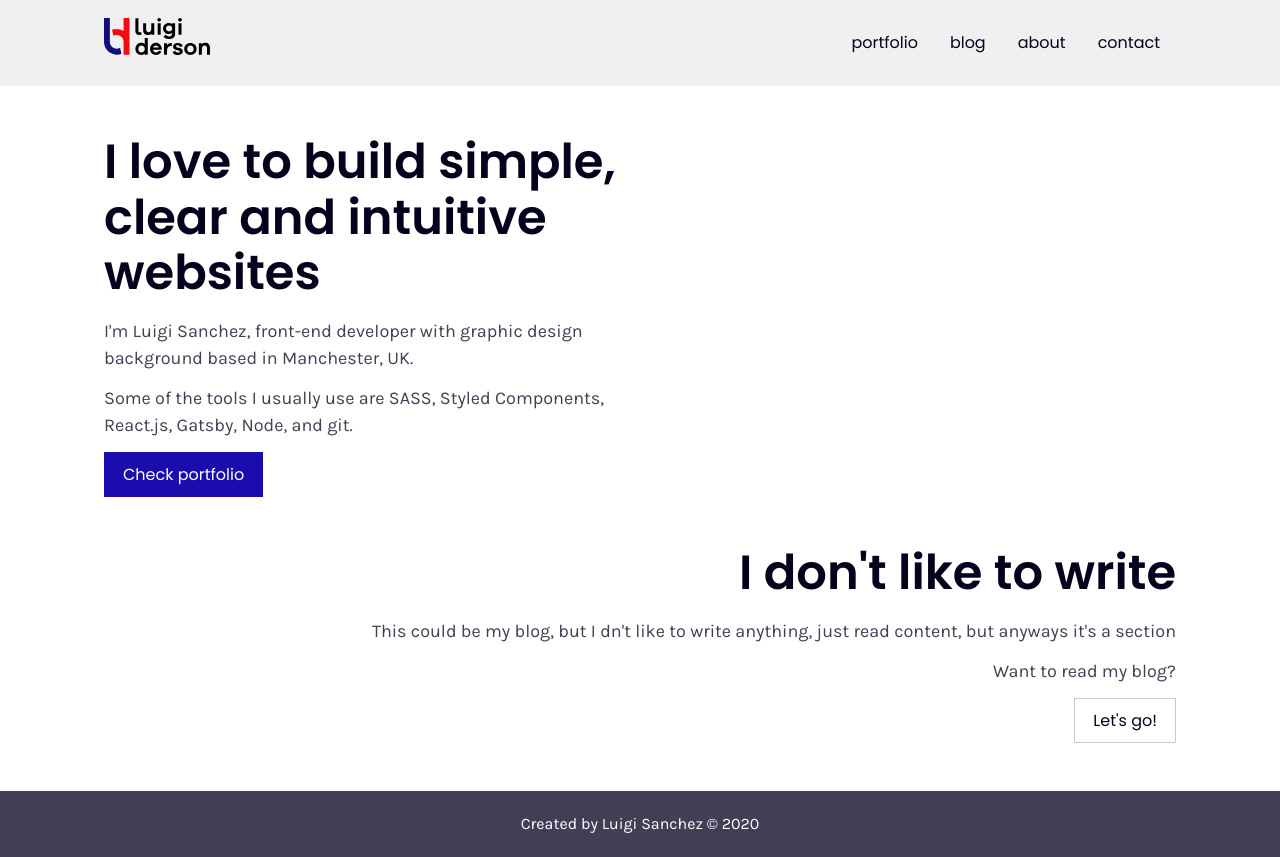
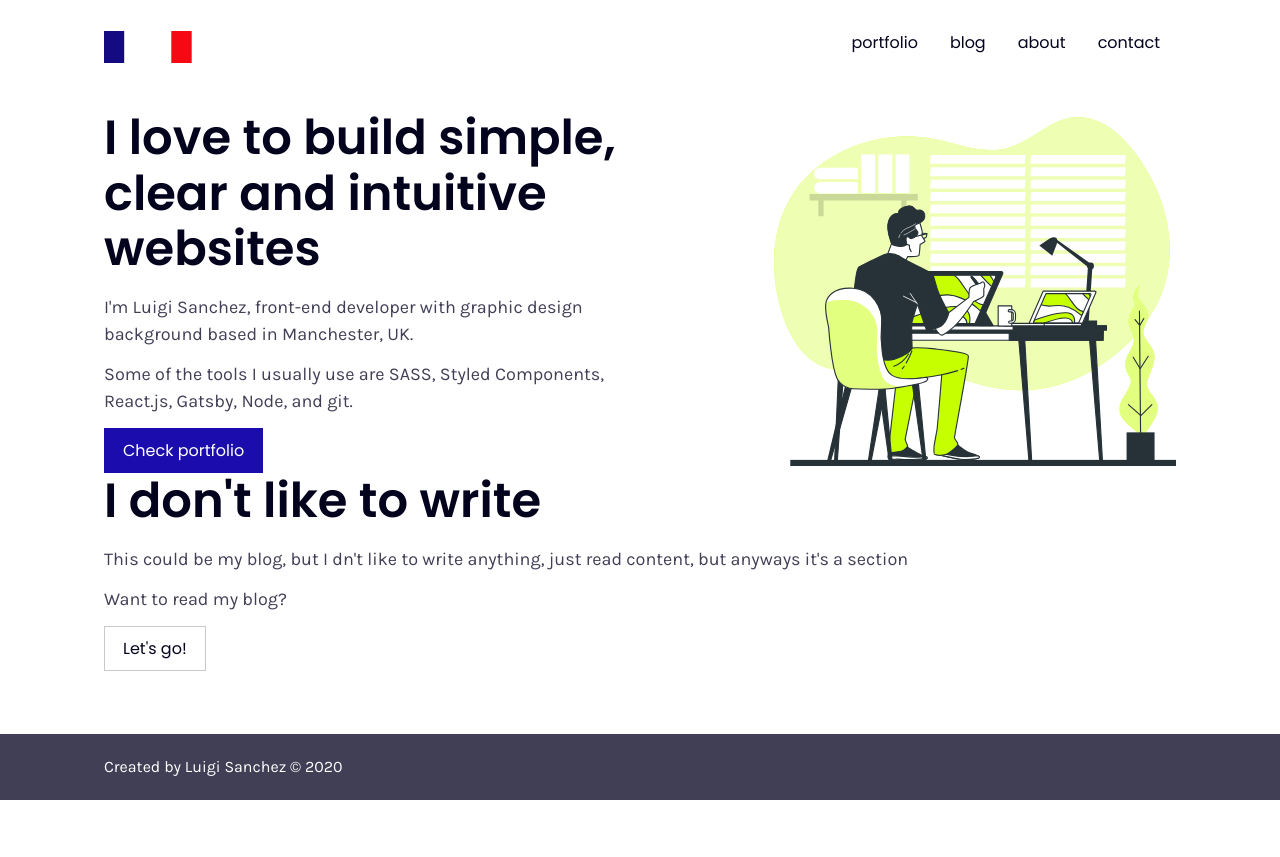
Before and after one commit to luigi-derson/gatsby-portfolio, a Gatsby site: page / in a window 1280 px wide. After the commit the page ends 800 px from the top, so only its background shows below. Built offline with nearby package versions, Linux system fonts and the light colour scheme; Gatsby itself is replaced by a stand-in of ours.

Commit message:
styled-components

```diff
--- a/src/components/footer.jsx
+++ b/src/components/Footer.js
@@ -1,7 +1,7 @@
 import React from "react"
 import { graphql, useStaticQuery } from "gatsby"
 
-import { StyledFooter, MainContainer, FlexContainer } from "./shared/container"
+import { StyledFooter, MainContainer } from "./shared/container"
 
 const Footer = () => {
   const data = useStaticQuery(graphql`
@@ -16,9 +16,7 @@ const Footer = () => {
   return (
     <StyledFooter>
       <MainContainer>
-        <FlexContainer justify={"center"}>
-          <p>Created by {data.site.siteMetadata.author} &copy; 2020</p>
-        </FlexContainer>
+        <p>Created by {data.site.siteMetadata.author} &copy; 2020</p>
       </MainContainer>
     </StyledFooter>
   )
--- a/src/components/header.jsx
+++ b/src/components/Header.js
@@ -1,18 +1,23 @@
 import React from "react"
 
-import { BlackLogo } from "./shared/image"
+import { BlackLogo, WhiteLogo } from "./shared/image"
+import Logo from "./shared/logo"
 import { NavBar } from "./shared/nav"
 import { NavList } from "./shared/list"
 import { StyledLink } from "./shared/button"
-import { StyledHeader, MainContainer, FlexContainer } from "./shared/container"
+import {
+  StyledHeader,
+  MainContainer,
+  HeaderContainer,
+} from "./shared/container"
 
 const Header = () => {
   return (
     <StyledHeader>
       <MainContainer>
-        <FlexContainer justify={"space-between"}>
+        <HeaderContainer>
           <StyledLink to="/">
-            <BlackLogo />
+            <Logo />
           </StyledLink>
           <NavBar>
             <NavList>
@@ -30,7 +35,7 @@ const Header = () => {
               </li>
             </NavList>
           </NavBar>
-        </FlexContainer>
+        </HeaderContainer>
       </MainContainer>
     </StyledHeader>
   )
--- /dev/null
+++ b/src/components/Layout.js
@@ -0,0 +1,22 @@
+import React from "react"
+import { ThemeProvider } from "styled-components"
+
+import theme from "../theme/index"
+import dark from "../theme/dark"
+import Head from "../components/Head"
+import Header from "./Header"
+import Footer from "./Footer"
+import GlobalStyle from "./reset.css"
+import { StyledMain } from "./shared/container"
+
+const Layout = ({ headTitle, children }) => (
+  <ThemeProvider theme={theme}>
+    <GlobalStyle />
+    <Head pageTitle={headTitle} />
+    <Header />
+    <StyledMain>{children}</StyledMain>
+    <Footer />
+  </ThemeProvider>
+)
+
+export default Layout
--- a/src/components/layout.jsx
+++ /dev/null
@@ -1,21 +0,0 @@
-import React from "react"
-import { ThemeProvider } from "styled-components"
-
-import theme from "../theme/index"
-import GlobalStyle from "./reset.css"
-import { StyledMain } from "./shared/container"
-import Header from "./header"
-import Footer from "./footer"
-
-const Layout = ({ children }) => (
-  <>
-    <ThemeProvider theme={theme}>
-      <GlobalStyle />
-      <Header />
-      <StyledMain>{children}</StyledMain>
-      <Footer />
-    </ThemeProvider>
-  </>
-)
-
-export default Layout
--- a/src/components/reset.css.js
+++ b/src/components/reset.css.js
@@ -21,13 +21,13 @@ export default createGlobalStyle`
       sans-serif, 'Apple Color Emoji', 'Segoe UI Emoji', 'Segoe UI Symbol';
     font-weight: 400;
     min-height: 100%;
-    width: 100vw;
   }
 
   body {
     margin: 0;
     width: 100%;
     height: 100%;
+    background: ${props => props.theme.base.white}
   }
 
   main {
--- a/src/components/shared/container.js
+++ b/src/components/shared/container.js
@@ -6,7 +6,6 @@ export const StyledMain = styled.main`
 `
 
 export const StyledHeader = styled.header`
-  background: ${props => props.theme.base.lgGray};
   padding: ${props => props.theme.size.md} 0;
   display: flex;
   justify-content: space-between;
@@ -18,24 +17,35 @@ export const StyledSection = styled.section`
 
 export const StyledFooter = styled.footer`
   background: ${props => props.theme.base.dkGray};
-  padding: ${props => props.theme.size.lg};
+  padding: ${props => props.theme.size.lg} 0;
   color: ${props => props.theme.base.white};
 `
 
 export const FlexContainer = styled.div`
   display: flex;
-  width: 100%;
-  ${({ justify }) => justify && `justify-content: ${justify};`}
-  ${({ align }) => align && `align-items: ${align};`}
-  ${({ direction }) => direction && `flex-direction: ${direction};`}
-  ${({ padding }) => padding && `padding: ${padding};`}
-  ${({ margin }) => margin && `margin: ${margin};`}
-  ${({ minWidth }) => minWidth && `min-width: ${minWidth};`}
-  ${({ maxWidth }) => maxWidth && `max-width: ${maxWidth};`}
-  ${({ height }) => height && `height: ${height};`}
-  ${({ minHeight }) => minHeight && `min-height: ${minHeight};`}
-  ${({ maxHeight }) => maxHeight && `max-height: ${maxHeight};`}
+  flex-direction: ${props => (props.column ? "column" : "row")};
+  justify-content: center;
+  align-items: center;
 `
+export const HeaderContainer = styled(FlexContainer)`
+  justify-content: space-between;
+`
+
+// export const FlexContainer = styled.div`
+//   display: flex;
+//   width: 100%;
+//   ${({ justify }) => justify && `justify-content: ${justify};`}
+//   ${({ align }) => align && `align-items: ${align};`}
+//   ${({ direction }) => direction && `flex-direction: ${direction};`}
+//   ${({ padding }) => padding && `padding: ${padding};`}
+//   ${({ margin }) => margin && `margin: ${margin};`}
+//   ${({ minWidth }) => minWidth && `min-width: ${minWidth};`}
+//   ${({ maxWidth }) => maxWidth && `max-width: ${maxWidth};`}
+//   ${({ height }) => height && `height: ${height};`}
+//   ${({ minHeight }) => minHeight && `min-height: ${minHeight};`}
+//   ${({ maxHeight }) => maxHeight && `max-height: ${maxHeight};`}
+// `
+
 export const MainContainer = styled.div`
   width: 100%;
   max-width: 70rem;
@@ -44,9 +54,8 @@ export const MainContainer = styled.div`
 `
 export const HeroWrapper = styled(FlexContainer)`
   width: 100%;
-  flex-direction: column;
-
-  @media (min-width: ${props => props.theme.breakpoint.md}) {
+  justify-content: space-between;
+  div {
     width: 50%;
   }
 `
--- a/src/components/shared/image.js
+++ b/src/components/shared/image.js
@@ -1,16 +1,17 @@
 import styled from "styled-components"
 
-import WhiteLogoPath from "../../images/logo-white.svg"
-import BlackLogoPath from "../../images/logo-black.svg"
+import designer from "../../images/hero-img.svg"
 
-export const WhiteLogo = styled.img.attrs({
-  src: WhiteLogoPath,
+export const Designer = styled.img.attrs({
+  src: designer,
+  alt: "Designer",
 })`
-  height: 2rem;
+  width: 75%;
+  height: 100%;
 `
-
-export const BlackLogo = styled.img.attrs({
-  src: BlackLogoPath,
-})`
-  height: 2.3rem;
+export const ImageWrapper = styled.div`
+  width: ${props => (props.width ? props.width : "100%")};
+  height: ${props => (props.height ? props.height : "100%")};
+  display: flex;
+  justify-content: flex-end;
 `
--- /dev/null
+++ b/src/components/shared/logo.js
@@ -0,0 +1,135 @@
+import React from "react"
+import styled from "styled-components"
+
+const SVG = styled.svg.attrs({
+  version: "1.1",
+  xmlns: "http://www.w3.org/2000/svg",
+  viewBow: "0 0 364.7 126.2",
+  id: "logo",
+  fillRule: "evenodd",
+  clipRule: "evenodd",
+  xmlns: "http://www.w3.org/2000/svg",
+  "aria-labelledby": "title",
+})`
+  position: absolute;
+  top: 0;
+  right: 0;
+  bottom: 0;
+  left: 0;
+  height: 100%;
+  width: 100%;
+  .st0 {
+    fill: #140a82;
+  }
+  .st1 {
+    fill: #f50a14;
+  }
+  .st2 {
+    fill: ${props => (props.black ? "#000" : "#fff")};
+  }
+`
+
+const LogoWrapper = styled.div`
+  display: inline-block;
+  flex: none;
+  width: 160px;
+  height: 2rem;
+  top: 4px;
+  position: relative;
+`
+
+export default () => {
+  return (
+    <LogoWrapper>
+      <SVG>
+        <title id="title">Logo</title>
+        <path
+          class="st0"
+          d="M60,121.9c-5,2-10.4,3.1-16.1,3.1c-8.7,0-16.8-2.5-23.6-6.9C8.1,110.3,0,96.7,0,81.2V0h20.2v81.2
+	c0,13,10.6,23.6,23.6,23.6c4.2,0,8.1-1.1,11.5-3L60,121.9z"
+        />
+        <path
+          class="st1"
+          d="M87.7,0v125H67.4V81.2c0-13-10.6-23.6-23.6-23.6c-4.2,0-8.1,1.1-11.5,3l-4.7-20.2c5-2,10.4-3.1,16.1-3.1
+	c8.7,0,16.8,2.5,23.6,6.9V0H87.7z"
+        />
+        <g>
+          <g>
+            <g>
+              <path
+                class="st2"
+                d="M118.3,44.7c0,1.2,0.4,2,1.3,2.7s1.9,1.1,3.2,1.1c1.3,0,2.9-0.4,4.9-1.1l1.8,8.7c-3.1,1.4-5.9,2.1-8.5,2.1
+				c-3.9,0-7.1-1.2-9.4-3.6c-2.4-2.4-3.6-5.5-3.6-9.3V0.6h10.4L118.3,44.7L118.3,44.7z"
+              />
+              <path
+                class="st2"
+                d="M173.1,57.1h-10.4v-3.5c-3.1,3.1-7.2,4.7-12.3,4.7c-4.7,0-8.5-1.6-11.4-4.6c-2.9-3.1-4.3-7-4.3-11.9V17.9
+				H145v21.7c0,2.7,0.7,5,2.2,6.7c1.4,1.6,3.3,2.5,5.7,2.5c6.5,0,9.7-4.5,9.7-13.5V17.9H173v39.2H173.1z"
+              />
+              <path
+                class="st2"
+                d="M194.3,1.8c1.2,1.3,1.8,2.7,1.8,4.4s-0.6,3.1-1.8,4.3s-2.7,1.7-4.5,1.7s-3.3-0.5-4.5-1.7s-1.8-2.6-1.8-4.3
+				c0-1.6,0.6-3.1,1.8-4.4c1.2-1.2,2.7-1.8,4.5-1.8S193.1,0.6,194.3,1.8z M184.6,57.1V17.9H195v39.2H184.6z"
+              />
+              <path
+                class="st2"
+                d="M244.7,53.3c0,5.9-1.9,10.5-5.7,13.8c-3.8,3.2-8.9,4.9-15.3,4.9c-9.1,0-15.5-2.9-19.1-8.6L213,57
+				c1.6,2,3.2,3.5,4.7,4.4s3.5,1.3,6,1.3c3.4,0,6-0.9,8-2.9s2.9-4.6,2.9-8v-0.6c-3,2.4-7.1,3.6-12.3,3.6c-5,0-9.4-1.9-13.3-5.6
+				c-3.8-3.7-5.7-8.2-5.7-13.5s1.9-9.7,5.7-13.4s8.2-5.5,13.3-5.5s9.3,1.2,12.3,3.6V18h10L244.7,53.3z M231.6,42.9
+				c2.1-1.9,3.1-4.3,3.1-7.3s-1-5.4-3.1-7.4c-2.1-1.9-4.6-2.8-7.4-2.8c-3.1,0-5.7,0.9-7.8,2.8s-3.1,4.3-3.1,7.4s1,5.5,3.1,7.4
+				c2,1.9,4.6,2.8,7.8,2.8C227,45.8,229.4,44.9,231.6,42.9z"
+              />
+              <path
+                class="st2"
+                d="M265.9,1.8c1.2,1.3,1.8,2.7,1.8,4.4s-0.6,3.1-1.8,4.3s-2.7,1.7-4.5,1.7s-3.3-0.5-4.5-1.7
+				c-1.2-1.2-1.8-2.6-1.8-4.3c0-1.6,0.6-3.1,1.8-4.4c1.2-1.2,2.7-1.8,4.5-1.8S264.8,0.6,265.9,1.8z M256.3,57.1V17.9h10.4v39.2
+				H256.3z"
+              />
+            </g>
+          </g>
+          <g>
+            <path
+              class="st2"
+              d="M150.6,125h-10.4v-3c-3.5,2.8-7.8,4.2-12.9,4.2c-5.2,0-9.7-2-13.5-5.9s-5.7-8.9-5.7-14.8c0-6,2-10.9,5.8-14.9
+			c3.8-3.9,8.3-5.9,13.4-5.9c5.2,0,9.5,1.4,12.9,4.3V68.5h10.4V125z M136.9,113.9c2.3-2.1,3.4-4.9,3.4-8.4s-1.1-6.3-3.4-8.5
+			c-2.3-2.2-4.9-3.3-7.8-3.3c-3.2,0-5.8,1.1-7.8,3.2c-2.1,2.1-3.1,5-3.1,8.6c0,3.5,1,6.4,3.1,8.5c2,2.1,4.6,3.2,7.8,3.2
+			C132,117.2,134.6,116.1,136.9,113.9z"
+            />
+            <path
+              class="st2"
+              d="M198.6,108.2h-29.8c0.5,2.7,1.7,4.9,3.5,6.6c1.8,1.6,3.8,2.5,6.3,2.5c4.5,0,7.7-1.7,9.7-5.2l9.3,2
+			c-1.6,4-4.2,7-7.5,9s-7.1,3.1-11.5,3.1c-5.6,0-10.4-2-14.3-5.8c-3.8-3.8-5.8-8.9-5.8-14.9s2-11.1,5.9-15c3.8-3.8,8.6-5.8,14.4-5.8
+			c5.3,0,10,1.9,13.8,5.6c3.8,3.8,5.8,8.6,6,14.4L198.6,108.2L198.6,108.2z M172.8,95.6c-1.9,1.3-3.1,3.1-3.7,5.3H188
+			c-0.6-2.4-1.8-4.2-3.5-5.4c-1.6-1.2-3.6-1.8-5.8-1.8C176.6,93.7,174.6,94.3,172.8,95.6z"
+            />
+            <path
+              class="st2"
+              d="M233.6,85.6l-0.5,10h-2.3c-9.3,0-14,5.6-14,16.8V125h-10.4V85.9h10.4V93c3.5-5.1,8.2-7.7,14-7.7
+			C232,85.3,232.9,85.4,233.6,85.6z"
+            />
+            <path
+              class="st2"
+              d="M246.8,112.6c0.5,3.5,3.1,5.3,8.1,5.3c1.9,0,3.4-0.4,4.5-1.1s1.6-1.6,1.6-2.8c0-1.7-1.4-2.9-4.3-3.5l-8-1.6
+			c-3.5-0.7-6.3-2-8.2-4c-2-2-2.9-4.3-2.9-7.1c0-3.8,1.5-6.9,4.4-9.3s6.7-3.6,11.6-3.6c4.6,0,8.4,1.1,11.5,3.2
+			c3.1,2.1,4.9,4.9,5.6,8.4l-9.9,2c-0.2-1.6-0.9-2.9-2.3-3.9c-1.3-1-3.1-1.5-5.2-1.5c-1.9,0-3.2,0.4-4.1,1.1
+			c-0.9,0.8-1.3,1.7-1.3,2.7c0,1.6,1.2,2.7,3.5,3.3l9.3,2c3.4,0.7,5.9,2,7.7,4c1.7,2,2.6,4.3,2.6,7.1c0,4.2-1.6,7.5-4.6,9.7
+			c-3.1,2.3-7.3,3.4-12.6,3.4c-4.6,0-8.6-0.9-11.9-2.9c-3.3-1.9-5.2-4.8-5.6-8.6L246.8,112.6z"
+            />
+            <path
+              class="st2"
+              d="M312.4,90.7c4.1,3.8,6.1,8.8,6.1,14.8s-2,10.9-6.1,14.8c-4.2,3.8-9.1,5.8-15,5.8c-6,0-11-2-15.1-5.8
+			c-4.2-3.8-6.2-8.7-6.2-14.8c0-6,2-11,6.2-14.8s9.2-5.7,15.1-5.7C303.2,84.9,308.2,86.8,312.4,90.7z M305.1,113.9
+			c2.3-2.1,3.4-4.9,3.4-8.4s-1.1-6.3-3.4-8.5c-2.3-2.1-4.8-3.2-7.7-3.2c-3,0-5.6,1.1-7.8,3.2c-2.3,2.1-3.5,4.9-3.5,8.5
+			c0,3.5,1.2,6.4,3.5,8.5s4.9,3.2,7.8,3.2S302.8,116.1,305.1,113.9z"
+            />
+            <path
+              class="st2"
+              d="M360.4,89.2c2.9,3.1,4.3,7.1,4.3,11.9V125h-10.4v-21.7c0-2.7-0.7-5-2.1-6.7c-1.5-1.6-3.4-2.5-5.8-2.5
+			c-6.5,0-9.7,4.5-9.7,13.5V125h-10.4V85.9h10.4v3.5c3.1-3.1,7.2-4.7,12.3-4.7C353.7,84.7,357.5,86.2,360.4,89.2z"
+            />
+          </g>
+        </g>
+      </SVG>
+    </LogoWrapper>
+  )
+}
--- a/src/pages/404.js
+++ b/src/pages/404.js
@@ -1,14 +1,12 @@
 import React from "react"
 
-import Layout from "../components/layout"
-import Head from "../components/head"
+import Layout from "../components/Layout"
 import { StyledLink } from "../components/shared/button"
 import { Title } from "../components/shared/text"
 
 const NotFound = () => {
   return (
-    <Layout>
-      <Head pageTitle="404" />
+    <Layout headTitle="404">
       <Title>Page not found</Title>
       <StyledLink to="/">Head home</StyledLink>
     </Layout>
--- a/src/pages/index.js
+++ b/src/pages/index.js
@@ -1,16 +1,15 @@
 import React from "react"
 import { graphql, useStaticQuery } from "gatsby"
 
-import Layout from "../components/layout"
-import Head from "../components/head"
+import Layout from "../components/Layout"
 import { Title, Paragraph } from "../components/shared/text"
-import Section from "../components/section"
 import {
   StyledLink,
   PrimaryButton,
   StyledButton,
 } from "../components/shared/button"
-import { HeroWrapper, FlexContainer } from "../components/shared/container"
+import { HeroWrapper, MainContainer } from "../components/shared/container"
+import { Designer, ImageWrapper } from "../components/shared/image"
 
 const HomePage = () => {
   const data = useStaticQuery(graphql`
@@ -26,9 +25,9 @@ const HomePage = () => {
 
   return (
     <Layout>
-      <Head />
-      <Section>
+      <MainContainer>
         <HeroWrapper>
+          <div>
             <Title>I love to build simple, clear and intuitive websites</Title>
             <Paragraph>
               I'm {data.site.siteMetadata.author}, front-end developer with
@@ -41,21 +40,21 @@ const HomePage = () => {
             <StyledLink to="/contact">
               <PrimaryButton>Check portfolio</PrimaryButton>
             </StyledLink>
+          </div>
+          <ImageWrapper>
+            <Designer />
+          </ImageWrapper>
         </HeroWrapper>
-      </Section>
-      <Section>
-        <FlexContainer direction={"column"} align={"end"}>
         <Title>I don't like to write</Title>
         <Paragraph>
           This could be my blog, but I dn't like to write anything, just read
           content, but anyways it's a section
         </Paragraph>
-          <Paragraph right>Want to read my blog?</Paragraph>
+        <Paragraph>Want to read my blog?</Paragraph>
         <StyledLink to="/blog">
           <StyledButton>Let's go!</StyledButton>
         </StyledLink>
-        </FlexContainer>
-      </Section>
+      </MainContainer>
     </Layout>
   )
 }
--- a/src/templates/blog.js
+++ b/src/templates/blog.js
@@ -2,8 +2,8 @@ import React from "react"
 import { graphql } from "gatsby"
 import { documentToReactComponents } from "@contentful/rich-text-react-renderer"
 
-import Layout from "../components/layout"
-import Head from "../components/head"
+import Layout from "../components/Layout"
+import Head from "../components/Head"
 import { Title, Paragraph } from "../components/shared/text"
 
 // export const query = graphql`
--- /dev/null
+++ b/src/theme/dark.js
@@ -0,0 +1,44 @@
+export default {
+  brand: {
+    primary: "#140a82",
+    secondary: "#f50a14",
+  },
+  mod: {
+    lgPrimary: "#1B0DAD", // 10%
+    clPrimary: "#c8c4fa", // 60%
+    dkPrimary: "#09053b", // 15%
+    lgSecondary: "#fdced0", // 40%
+    dkSecondary: "#ab070e", // 15%
+  },
+  base: {
+    white: "#04031e",
+    black: "#fff",
+    lgGray: "#f0f0f0",
+    mdGray: "#c9c9c9",
+    dkGray: "#403f56",
+  },
+  font: {
+    title: "'Poppins', Helvetica, Arial, sans-serif",
+    text: "'Karla', Helvetica, Arial, sans-serif",
+  },
+  weight: {
+    rg: "400",
+    sm: "600",
+    bd: "700",
+  },
+  size: {
+    sm: "0.8rem",
+    df: "1rem",
+    md: "1.125rem",
+    lg: "1.5rem",
+    xl: "2rem",
+    xxl: "3rem",
+    xxxl: "4rem",
+  },
+  breakpoint: {
+    sm: "600px",
+    md: "768px",
+    lg: "992px",
+    xl: "1280px",
+  },
+}
```
Also changed, not shown: src/pages/about.js (+23 -29 lines), src/pages/blog.js (+3 -12 lines), src/pages/contact.js (+7 -12 lines), src/pages/portfolio.js (+2 -7 lines), src/components/Section.js (renamed from src/components/section.jsx), src/images/hero-img.jpg (added), src/images/hero-img.svg (added), src/images/logo-white.svg. Lines whose indentation alone changed are shown as unchanged.
